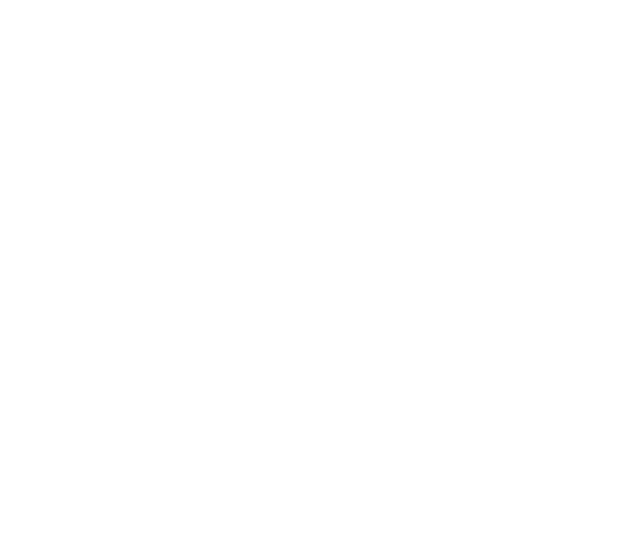
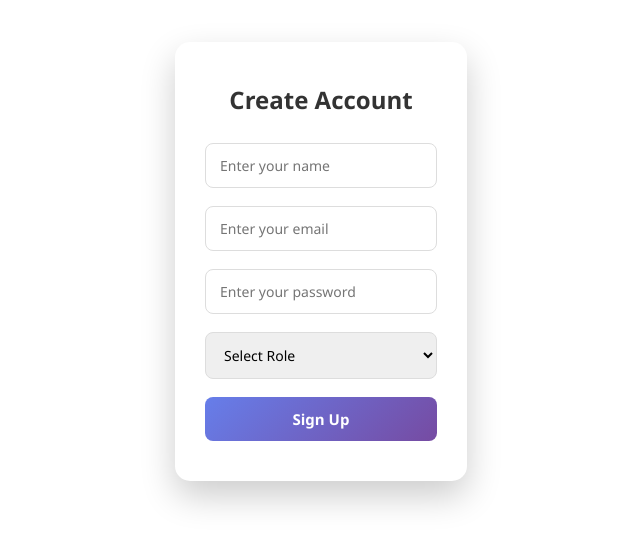
Before and after one commit to ShivaGitDeve/auth-api-nodejs, a React (Vite) app in the folder Auth-frontEnd/vite-project/: page /signup in a window 1280 px wide. Before the commit this address had no page. Shown: the part 139-684 px from the top of the page, without its empty margins (319-959 px from the left). Built offline with nearby package versions, Linux system fonts and the light colour scheme.

Commit message:
Add CSS file signup,forgotpswd ke liye

```diff
--- a/Auth-frontEnd/vite-project/src/App.jsx
+++ b/Auth-frontEnd/vite-project/src/App.jsx
@@ -6,6 +6,7 @@
 import ResetPassword from "./pages/Password/Reset-Password";
 import RoleProtectedRoute from "./auth/RoleProtectedRoute";
 import Admin from "./pages/admin/Admin";
+import SignupPage from "./pages/login/Signup";
 import "./App.css";
 
 function App() {
@@ -15,6 +16,7 @@
         <Route path="/login" element={<Login />} />
         <Route path="/forgot-password" element={<ForgotPassword />} />
         <Route path="/reset-password" element={<ResetPassword />} />
+        <Route path="/signup" element={<SignupPage />} />
 
         {/* Admin protected route */}
         <Route element={<RoleProtectedRoute allowedRoles={["admin"]} />}>
--- a/Auth-frontEnd/vite-project/src/pages/Password/Forgot-Password.jsx
+++ b/Auth-frontEnd/vite-project/src/pages/Password/Forgot-Password.jsx
@@ -1,5 +1,6 @@
 import { useState } from "react";
 import api from "../../api/axios";
+import "./ForgotPassword.css";
 
 const ForgotPassword = () => {
   const [email, setEmail] = useState("");
@@ -21,19 +22,35 @@
   };
   return (
     <>
+      <div className="forgot-wrapper">
         <h2>Forgot Password</h2>
+        <p className="forgot-subtitle">
+          Enter your email to receive reset link
+        </p>
+
         <form onSubmit={handleSubmit}>
+          <div className="input-group">
             <input
               type="email"
-          placeholder="Email"
+              placeholder="Email address"
               value={email}
               onChange={(e) => setEmail(e.target.value)}
             />
+          </div>
+
           <button type="submit" disabled={loading}>
-          {loading ? "Sending..." : "Send Reset Link"}{" "}
+            {loading ? "Sending..." : "Send Reset Link"}
           </button>
         </form>
-      {message && <p>{message}</p>}
+
+        {message && (
+          <p
+            className={`message ${message.includes("wrong") ? "error" : "success"}`}
+          >
+            {message}
+          </p>
+        )}
+      </div>
     </>
   );
 };
--- /dev/null
+++ b/Auth-frontEnd/vite-project/src/pages/Password/ForgotPassword.css
@@ -0,0 +1,112 @@
+/* Wrapper */
+.forgot-wrapper {
+  max-width: 420px;
+  margin: 80px auto;
+  padding: 40px 35px;
+  background: #ffffff;
+  border-radius: 18px;
+  box-shadow: 0 20px 40px rgba(0, 0, 0, 0.08);
+  text-align: center;
+  position: relative;
+  overflow: hidden;
+  animation: fadeSlide 0.6s ease;
+}
+
+/* Heading */
+.forgot-wrapper h2 {
+  margin-bottom: 10px;
+  font-weight: 600;
+  color: #333;
+}
+
+.forgot-subtitle {
+  font-size: 14px;
+  color: #777;
+  margin-bottom: 25px;
+}
+
+/* Floating Input Group */
+.input-group {
+  position: relative;
+  margin-bottom: 20px;
+}
+
+.input-group input {
+  width: 100%;
+  padding: 14px 12px;
+  border-radius: 10px;
+  border: 1px solid #ddd;
+  outline: none;
+  font-size: 14px;
+  transition: 0.3s;
+  background: #fafafa;
+}
+
+.input-group input:focus {
+  border-color: #6c63ff;
+  background: #fff;
+  box-shadow: 0 0 0 3px rgba(108, 99, 255, 0.15);
+}
+
+/* Button */
+.forgot-wrapper button {
+  width: 100%;
+  padding: 13px;
+  border: none;
+  border-radius: 10px;
+  background: linear-gradient(135deg, #6c63ff, #5a54d1);
+  color: white;
+  font-size: 15px;
+  font-weight: 600;
+  cursor: pointer;
+  transition: 0.3s ease;
+}
+
+.forgot-wrapper button:hover {
+  transform: translateY(-2px);
+  box-shadow: 0 10px 20px rgba(108, 99, 255, 0.3);
+}
+
+.forgot-wrapper button:disabled {
+  background: #bbb;
+  cursor: not-allowed;
+  box-shadow: none;
+  transform: none;
+}
+
+/* Message */
+.message {
+  margin-top: 18px;
+  font-size: 14px;
+  font-weight: 500;
+  animation: fadeIn 0.4s ease;
+}
+
+.message.success {
+  color: #28a745;
+}
+
+.message.error {
+  color: #dc3545;
+}
+
+/* Animations */
+@keyframes fadeSlide {
+  from {
+    opacity: 0;
+    transform: translateY(25px);
+  }
+  to {
+    opacity: 1;
+    transform: translateY(0);
+  }
+}
+
+@keyframes fadeIn {
+  from {
+    opacity: 0;
+  }
+  to {
+    opacity: 1;
+  }
+}
--- a/Auth-frontEnd/vite-project/src/pages/login/Login.jsx
+++ b/Auth-frontEnd/vite-project/src/pages/login/Login.jsx
@@ -1,4 +1,5 @@
 import { useState } from "react";
+import { Link } from "react-router-dom";
 import { useNavigate } from "react-router-dom";
 import { useAuth } from "../../auth/Auth-context";
 import "./login.css";
@@ -63,10 +64,23 @@
           <button type="submit" disabled={loading}>
             {loading ? "Logging in..." : "Login"}
           </button>
+          <p style={{ textAlign: "center", marginTop: "8px" }}>
+            <Link
+              to="/forgot-password"
+              style={{
+                textDecoration: "none",
+                fontSize: "14px",
+                color: "#2563eb",
+                fontWeight: "500",
+              }}
+            >
+              Forgot Password?
+            </Link>
+          </p>
         </form>
 
-        <p className="footer-text">
-          Don’t have an account? <span>Sign Up</span>
+        <p>
+          Don’t have an account? <Link to="/signup">Sign Up</Link>
         </p>
       </div>
     </div>
--- /dev/null
+++ b/Auth-frontEnd/vite-project/src/pages/login/Signup.css
@@ -0,0 +1,85 @@
+/* Full page center layout */
+body {
+  margin: 0;
+  padding: 0;
+  /* background: linear-gradient(135deg, #667eea, #764ba2); */
+  font-family: "Segoe UI", Tahoma, Geneva, Verdana, sans-serif;
+}
+
+.auth-container {
+  width: 100%;
+  max-width: 420px;
+  margin: 80px auto;
+  padding: 40px 30px;
+  background: #ffffff;
+  border-radius: 15px;
+  box-shadow: 0 15px 35px rgba(0, 0, 0, 0.2);
+  text-align: center;
+  animation: fadeIn 0.6s ease-in-out;
+}
+
+.auth-container h2 {
+  margin-bottom: 25px;
+  color: #333;
+  font-weight: 600;
+}
+
+/* Form styling */
+.auth-container form {
+  display: flex;
+  flex-direction: column;
+  gap: 18px;
+}
+
+.auth-container input,
+.auth-container select {
+  padding: 12px 14px;
+  border-radius: 8px;
+  border: 1px solid #ddd;
+  font-size: 14px;
+  transition: 0.3s ease;
+  outline: none;
+}
+
+.auth-container input:focus,
+.auth-container select:focus {
+  border-color: #667eea;
+  box-shadow: 0 0 8px rgba(102, 126, 234, 0.3);
+}
+
+/* Button styling */
+.auth-container button {
+  padding: 12px;
+  border: none;
+  border-radius: 8px;
+  background: linear-gradient(135deg, #667eea, #764ba2);
+  color: #fff;
+  font-size: 15px;
+  font-weight: 600;
+  cursor: pointer;
+  transition: 0.3s ease;
+}
+
+.auth-container button:hover {
+  transform: translateY(-2px);
+  box-shadow: 0 10px 20px rgba(0, 0, 0, 0.2);
+}
+
+.auth-container button:disabled {
+  background: #aaa;
+  cursor: not-allowed;
+  transform: none;
+  box-shadow: none;
+}
+
+/* Animation */
+@keyframes fadeIn {
+  from {
+    opacity: 0;
+    transform: translateY(20px);
+  }
+  to {
+    opacity: 1;
+    transform: translateY(0);
+  }
+}
--- /dev/null
+++ b/Auth-frontEnd/vite-project/src/pages/login/Signup.jsx
@@ -0,0 +1,88 @@
+import axios from "axios";
+import { useState } from "react";
+import { useNavigate } from "react-router-dom";
+import "./Signup.css";
+
+
+const SignupPage = () => {
+  const navigate = useNavigate();
+  const [formData, setFormData] = useState({
+    name: "",
+    email: "",
+    password: "",
+    role: "",
+  });
+
+  const [loading, setLoading] = useState(false);
+
+  const handleChange = (e) => {
+    setFormData({
+      ...formData,
+      [e.target.name]: e.target.value,
+    });
+  };
+
+  const handleSubmit = async (e) => {
+    e.preventDefault();
+    setLoading(true);
+    try {
+      await axios.post("http://localhost:5000/api/auth/register", formData);
+      alert("User Registered Successfully!");
+      navigate("/login"); // login page
+    } catch (error) {
+      console.log(error.response?.data);
+      alert(error.response?.data?.message || "Registration Failed ");
+    } finally {
+      setLoading(false);
+    }
+  };
+  return (
+    <>
+      <div className="auth-container">
+        <h2>Create Account </h2>
+        <form onSubmit={handleSubmit}>
+          <input
+            type="text"
+            name="name"
+            placeholder="Enter your name"
+            value={formData.name}
+            onChange={handleChange}
+            required
+          />
+          <input
+            type="email"
+            name="email"
+            placeholder="Enter your email"
+            value={formData.email}
+            onChange={handleChange}
+            required
+          />
+          <input
+            type="password"
+            name="password"
+            placeholder="Enter your password"
+            value={formData.password}
+            onChange={handleChange}
+            required
+          />
+          <select
+            name="role"
+            value={formData.role}
+            onChange={handleChange}
+            required
+          >
+            <option value="">Select Role</option>
+            <option value="user">User</option>
+            <option value="admin">Admin</option>
+          </select>
+
+          <button type="submit" disabled={loading}>
+            {loading ? "Registering..." : "Sign Up"}
+          </button>
+        </form>
+      </div>
+    </>
+  );
+};
+
+export default SignupPage;
```
Lines whose indentation alone changed are shown as unchanged.
